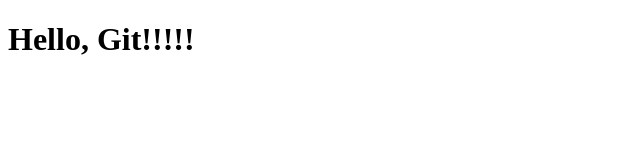
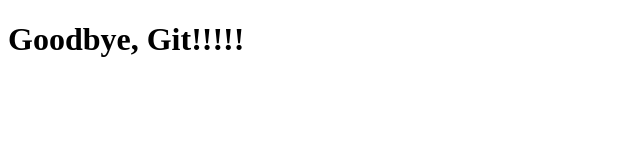
Before and after one commit to omerhussein9/git-lesson, a plain HTML site: page index.html in a window 1280 px wide. Shown: the whole page, without its empty margins (0-640 px from the left). Drawn offline with Linux system fonts and the light colour scheme.

Commit message:
fixed bug with c itch

```diff
--- a/index.html
+++ b/index.html
@@ -6,6 +6,6 @@
     <title>Document</title>
 </head>
 <body>
-    <h1>Hello, Git!!!!!</h1>
+    <h1>Goodbye, Git!!!!!</h1>
 </body>
 </html>
```
